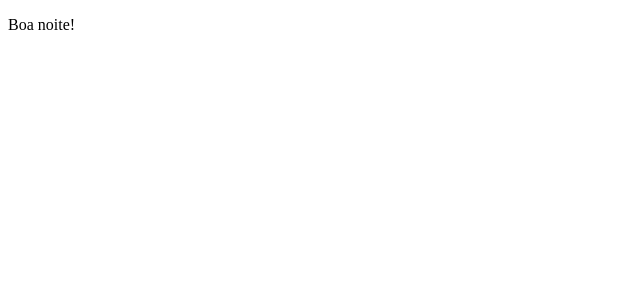
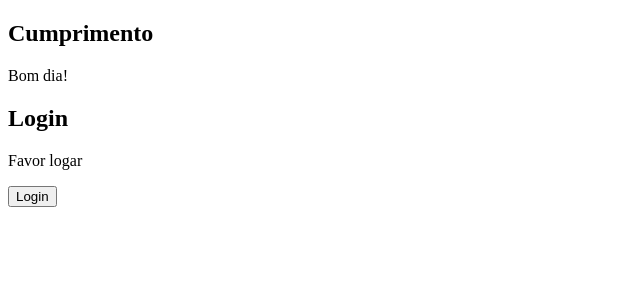
Before and after one commit to NathaliaZuza/React-JS, a React (Create React App) app in the folder app01/: page / in a window 1280 px wide. Shown: the top 300 px of the page, without its empty margins (0-640 px from the left). Built offline with nearby package versions, Linux system fonts and the light colour scheme.

Commit message:
renderizacao

```diff
--- a/app01/src/App.js
+++ b/app01/src/App.js
@@ -1,21 +1,11 @@
-import React,{useState} from 'react';
+import React from 'react'
+import Renderizacao from './componentes/Renderizacao'
 
 export default function App(){
-  const hora = 22
-  const cumprimento=()=>{
-    //const hora= new Date().getHours()
-    if (hora >=0 && hora < 13){
-      return <p>Bom dia!</p>
-    } else if (hora >=13 && hora < 18){
-      return <p>Boa tarde!</p>
-    } else{
-      return <p>Boa noite!</p>
-    }
-  }
 
   return(
     <>
-      {cumprimento()}
+      <Renderizacao/>
     </>
   )
 
--- /dev/null
+++ b/app01/src/componentes/Renderizacao.js
@@ -0,0 +1,40 @@
+import React, {useState} from 'react'
+
+export default function Renderizacao() {
+
+    // UseState. Primeiro coloca a variável, depois onde será setada essa variável.
+    const [log,SetLog]=useState(false)
+
+    // Renderização condicional de hora (retorna "bom dia", "boa tarde" ou "boa noite" dependendo do horário da máquina)
+    const cumprimento=()=>{
+        // const hora = 10 //aqui é para colocar uma hora fixa para teste
+        const hora = new Date().getHours()
+        if (hora >= 0 && hora < 13){
+            return 'Bom dia!'
+        } else if (hora >= 13 && hora < 18){
+            return 'Boa tarde!'
+        } else {
+            return 'Boa noite!'
+        }
+    }
+
+    // Renderização condicional de Login (Retorna se você está logado, mudando o chamado do botão quando você o aperta)
+    const msgLogin=()=>{
+        return 'Logado'
+    }
+    const msgLogoff=()=>{
+        return 'Favor logar'
+    }
+
+    // Imprime na tela
+    return (
+        <>
+            <h2>Cumprimento</h2>
+            <p>{cumprimento()}</p>
+
+            <h2>Login</h2>
+            <p>{log?msgLogin():msgLogoff()}</p>
+            <button onClick={()=>SetLog(!log)}>{log?'Logoff':'Login'}</button>
+        </>
+    )
+}
```
Also changed, not shown: app01/src/componentes/login.js (deleted).
